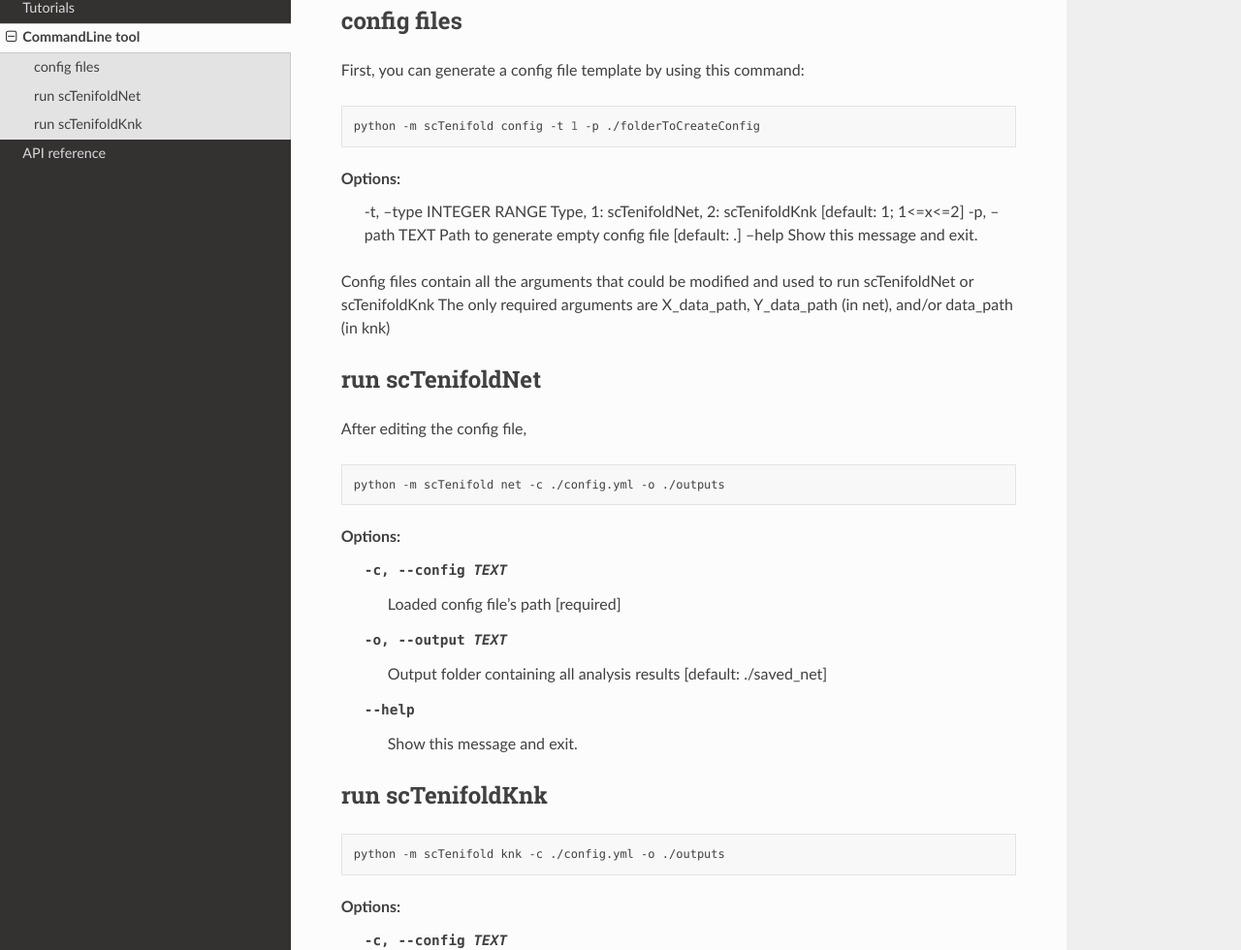
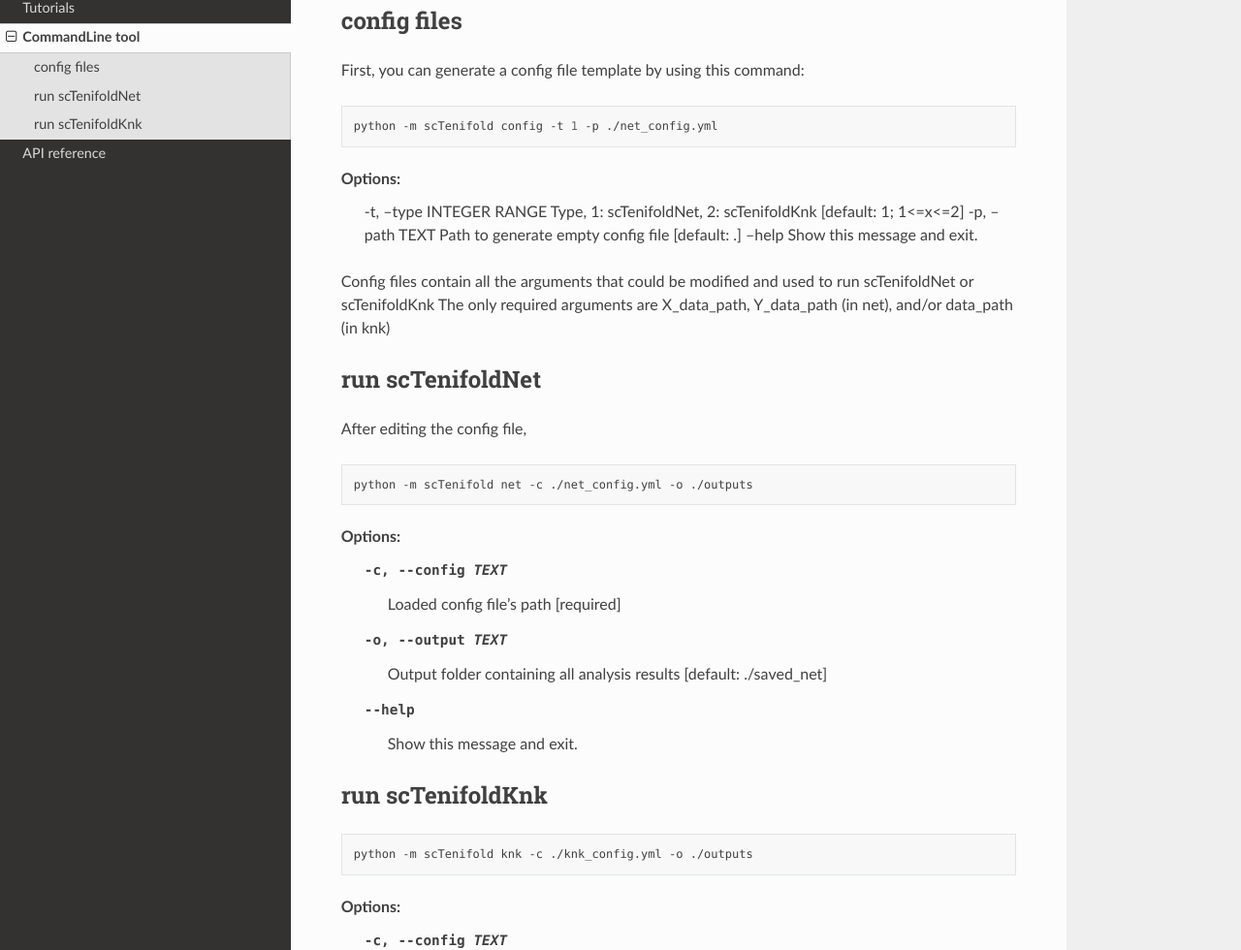
Before and after one commit to qwerty239qwe/scTenifoldpy, a Sphinx documentation site: the page built from docs/source/cli.rst, in a window 1280 px wide and 1400 px high. Shown: the part 203-1183 px from the top of the window at 97% size. Built offline with Sphinx 7.4.7 and the Read the Docs theme 2.0.0, drawn with Linux system fonts in a browser that asks for light colours.

```diff
--- a/docs/source/cli.rst
+++ b/docs/source/cli.rst
@@ -7,9 +7,9 @@ config files
 ====
 First, you can generate a config file template by using this command:
 
-.. code-block:: bash
+.. code-block:: shell
 
-    python -m scTenifold config -t 1 -p ./folderToCreateConfig
+    python -m scTenifold config -t 1 -p ./net_config.yml
 
 Options:
   -t, --type INTEGER RANGE  Type, 1: scTenifoldNet, 2: scTenifoldKnk  [default: 1; 1<=x<=2]
@@ -24,9 +24,9 @@ run scTenifoldNet
 
 After editing the config file,
 
-.. code-block:: bash
+.. code-block:: shell
 
-    python -m scTenifold net -c ./config.yml -o ./outputs
+    python -m scTenifold net -c ./net_config.yml -o ./outputs
 
 Options:
   -c, --config TEXT  Loaded config file's path  [required]
@@ -37,9 +37,9 @@ Options:
 run scTenifoldKnk
 ====
 
-.. code-block:: bash
+.. code-block:: shell
 
-    python -m scTenifold knk -c ./config.yml -o ./outputs
+    python -m scTenifold knk -c ./knk_config.yml -o ./outputs
 
 Options:
   -c, --config TEXT  Loaded config file's path  [required]
```
Also changed, not shown: README.md (+14 -3 lines).
